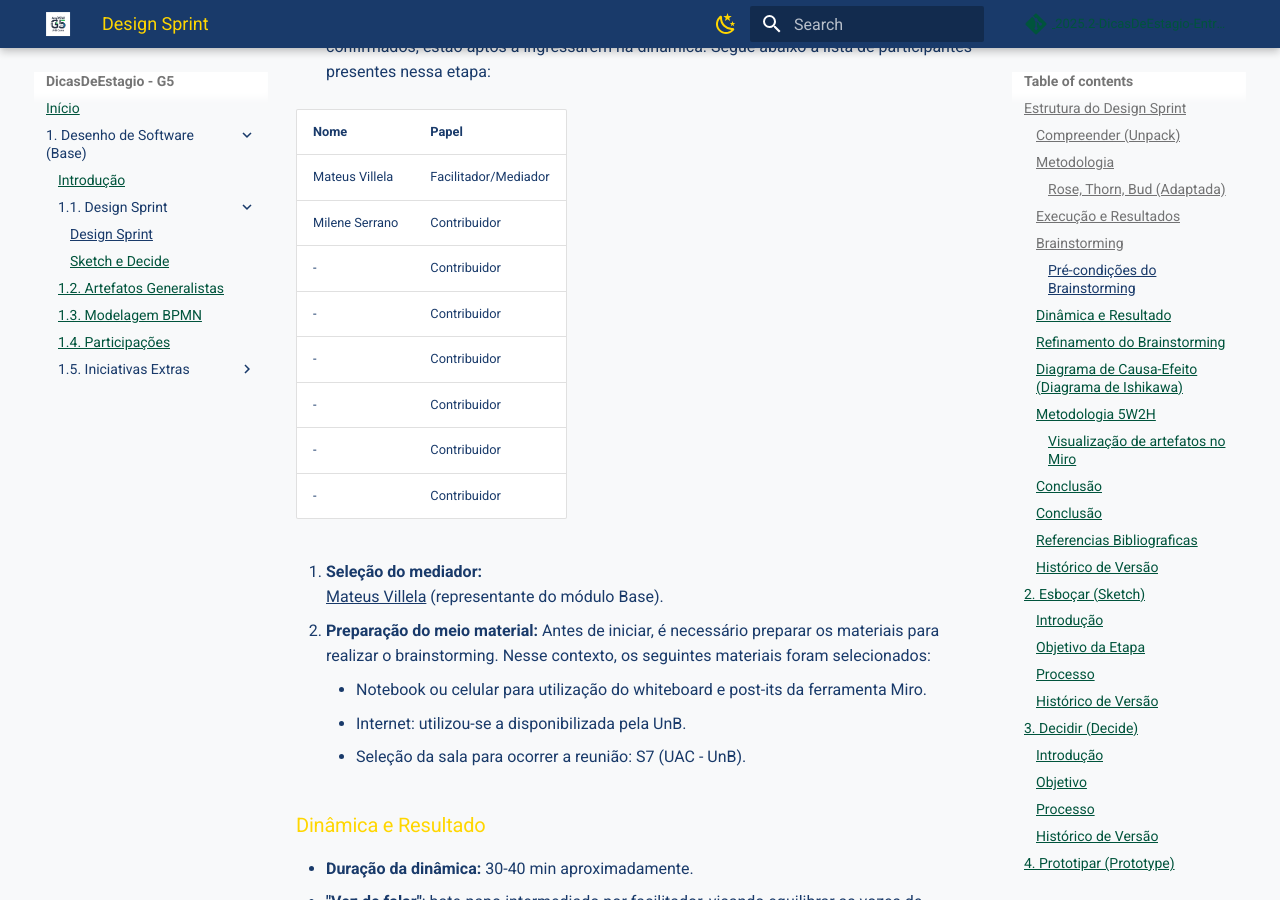
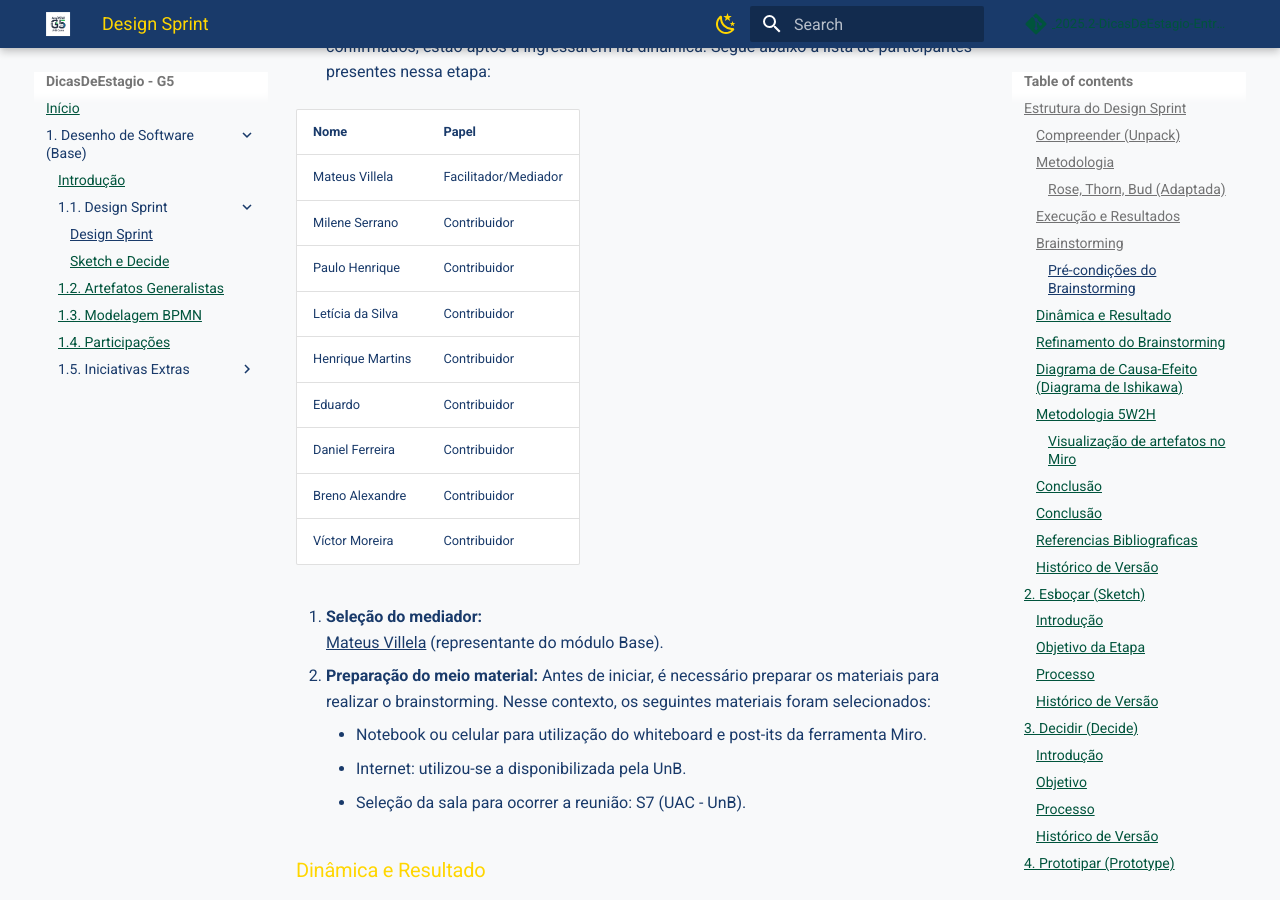
Before and after one commit to UnBArqDsw2025-2-Turma02/2025.2-T02_G5_DicasDeEstagio_Entrega03, an MkDocs documentation site: the page built from docs/Base/Design-sprint/DesignSprint.md, in a window 1280 px wide and 900 px high, scrolled down 2271 px. Built offline with MkDocs 1.6.1 and Material for MkDocs 9.7.7, drawn with Linux system fonts in a browser that asks for light colours; comment, search, counter and statistics services are not loaded.

Commit message:
docs (#01): ajuste na tabela de participantes do brainstorming.

```diff
--- a/docs/Base/Design-sprint/DesignSprint.md
+++ b/docs/Base/Design-sprint/DesignSprint.md
@@ -50,12 +50,13 @@ Anexar BPMN do Brainstorming: a ser adicionado.
 |---------------------|-------------------------|
 | Mateus Villela      | Facilitador/Mediador    |
 | Milene Serrano      | Contribuidor  |
-| -         | Contribuidor           |
-| -        | Contribuidor |
-| -     | Contribuidor                |
-| -           | Contribuidor             |
-| -      | Contribuidor          |
-| -      | Contribuidor           |
+|   Paulo Henrique       | Contribuidor           |
+| Letícia da Silva        | Contribuidor |
+| Henrique Martins     | Contribuidor                |
+| Eduardo            | Contribuidor             |
+| Daniel Ferreira      | Contribuidor          |
+| Breno Alexandre       | Contribuidor           |
+| Víctor Moreira      | Contribuidor           |
 
 
 3. **Seleção do mediador:**
```
